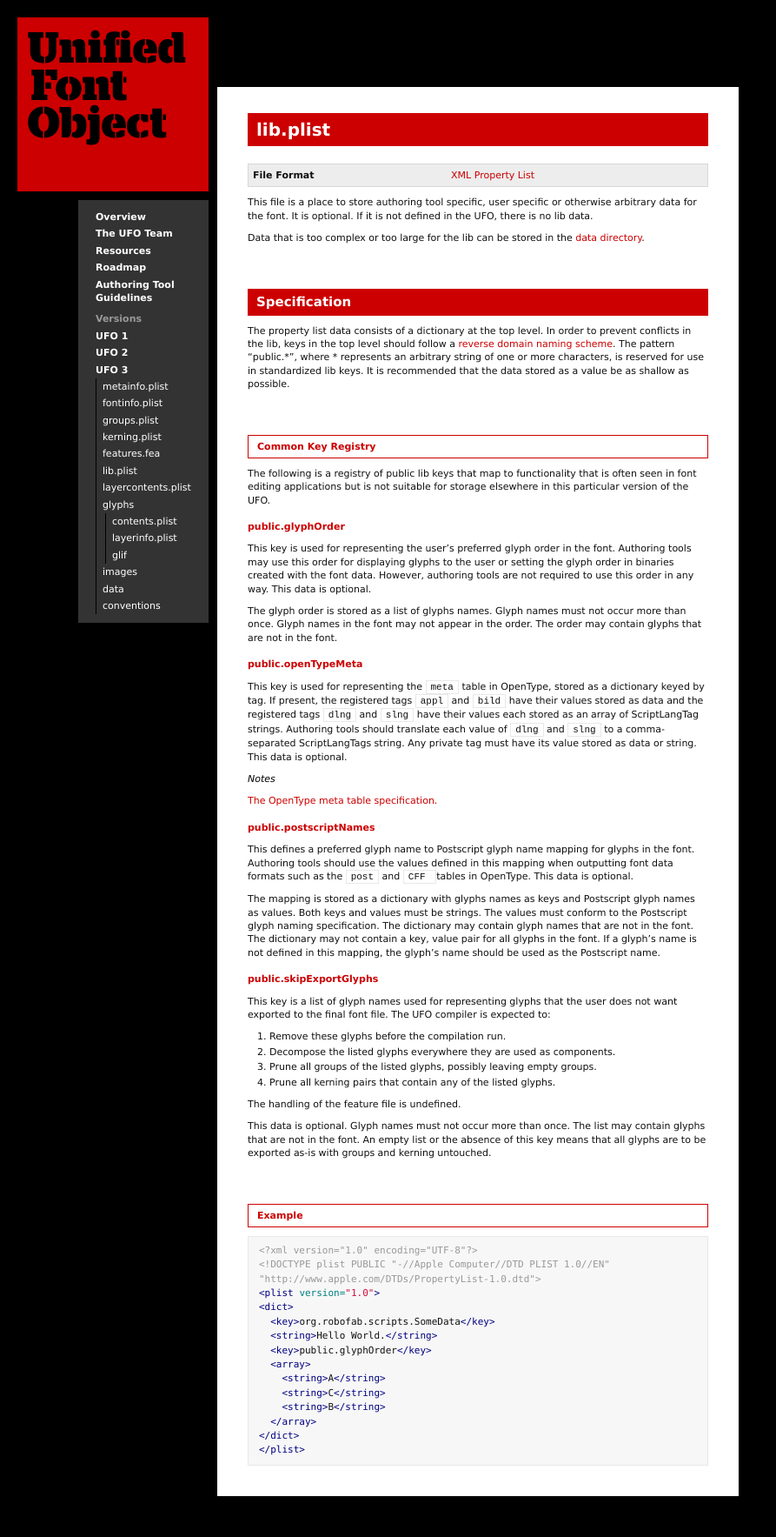
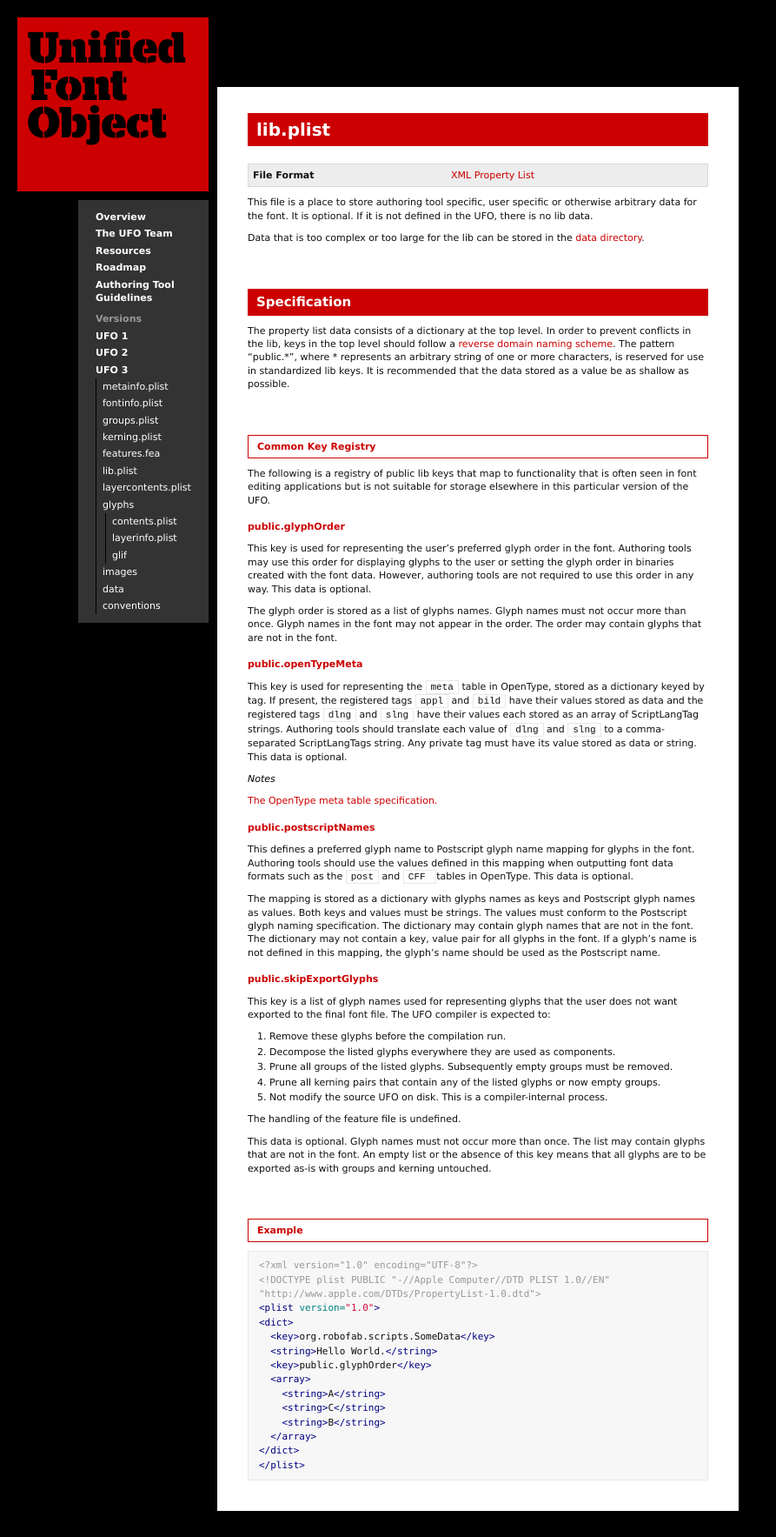
Before and after one commit to unified-font-object/ufo-spec, a Jekyll site: the page built from versions/ufo3/lib.plist.md, in a window 1280 px wide. Shown: the whole page at 87% size, without its empty margins (0-893 px from the left). Built offline with Jekyll 4.4.1, drawn with Linux system fonts in a browser that asks for light colours.

Commit message:
Empty groups and kerning should be pruned, no disk changes

```diff
--- a/versions/ufo3/lib.plist.md
+++ b/versions/ufo3/lib.plist.md
@@ -47,8 +47,9 @@ This key is a list of glyph names used for representing glyphs that the user doe
 
 1. Remove these glyphs before the compilation run.
 2. Decompose the listed glyphs everywhere they are used as components.
-3. Prune all groups of the listed glyphs, possibly leaving empty groups.
-4. Prune all kerning pairs that contain any of the listed glyphs.
+3. Prune all groups of the listed glyphs. Subsequently empty groups must be removed.
+4. Prune all kerning pairs that contain any of the listed glyphs or now empty groups.
+5. Not modify the source UFO on disk. This is a compiler-internal process.
 
 The handling of the feature file is undefined.
 
```
